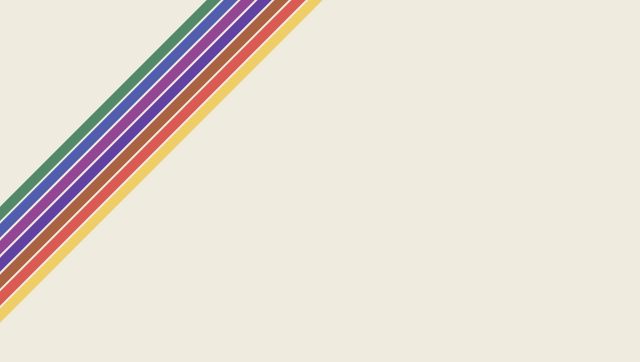
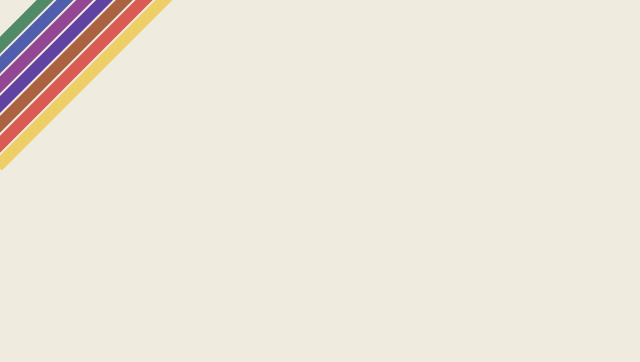
Before and after one commit to meldeleon/meldeleon.github.io, a plain HTML site: page index.html in a window 1280 px wide. Shown: the whole page, without its empty margins (0-640 px from the left). Drawn offline with Linux system fonts and the light colour scheme.

Commit message:
absolute positioning for rainbow

```diff
--- a/index.html
+++ b/index.html
@@ -10,6 +10,7 @@
 </head>
 
 <body>
+    <div id="book_container">
         <div class="rainbow" id="rainbow_header">
             <div id="r1">
             </div>
@@ -26,6 +27,7 @@
             <div id="r7">
             </div>
         </div>
+    </div>
 </body>
 
 </html>
--- a/main.css
+++ b/main.css
@@ -3,12 +3,20 @@ html {
 body {
   background-color: #efebde;
 }
+
+* {
+  margin: 0;
+  padding: 0;
+}
 .rainbow {
-  transform: rotate(-45deg) translateX(-100px) translateY(-300px);
+  position: absolute;
+  left: -68px;
+  top: 0;
+  width: 250px;
+  transform: rotate(-45deg);
 }
-
 .rainbow > div {
-  height: 10px;
+  height: 1.5vh;
   margin-bottom: 2px;
 }
 #r1 {
@@ -32,17 +40,3 @@ body {
 #r7 {
   background-color: #eece67;
 }
-
-/*Monsta Hands Screen Styling*/
-@media screen and (min-width: 1200px) {
-  .rainbow {
-    transform: rotate(-45deg) translateX(-500px) translateY(-300px);
-  }
-}
-
-/*Babi Hands Screen Styling*/
-@media screen and (max-width: 1080px) {
-  .rainbow {
-    transform: rotate(-45deg) translateX(-50px) translateY(-200px);
-  }
-}
```
Lines whose indentation alone changed are shown as unchanged.
